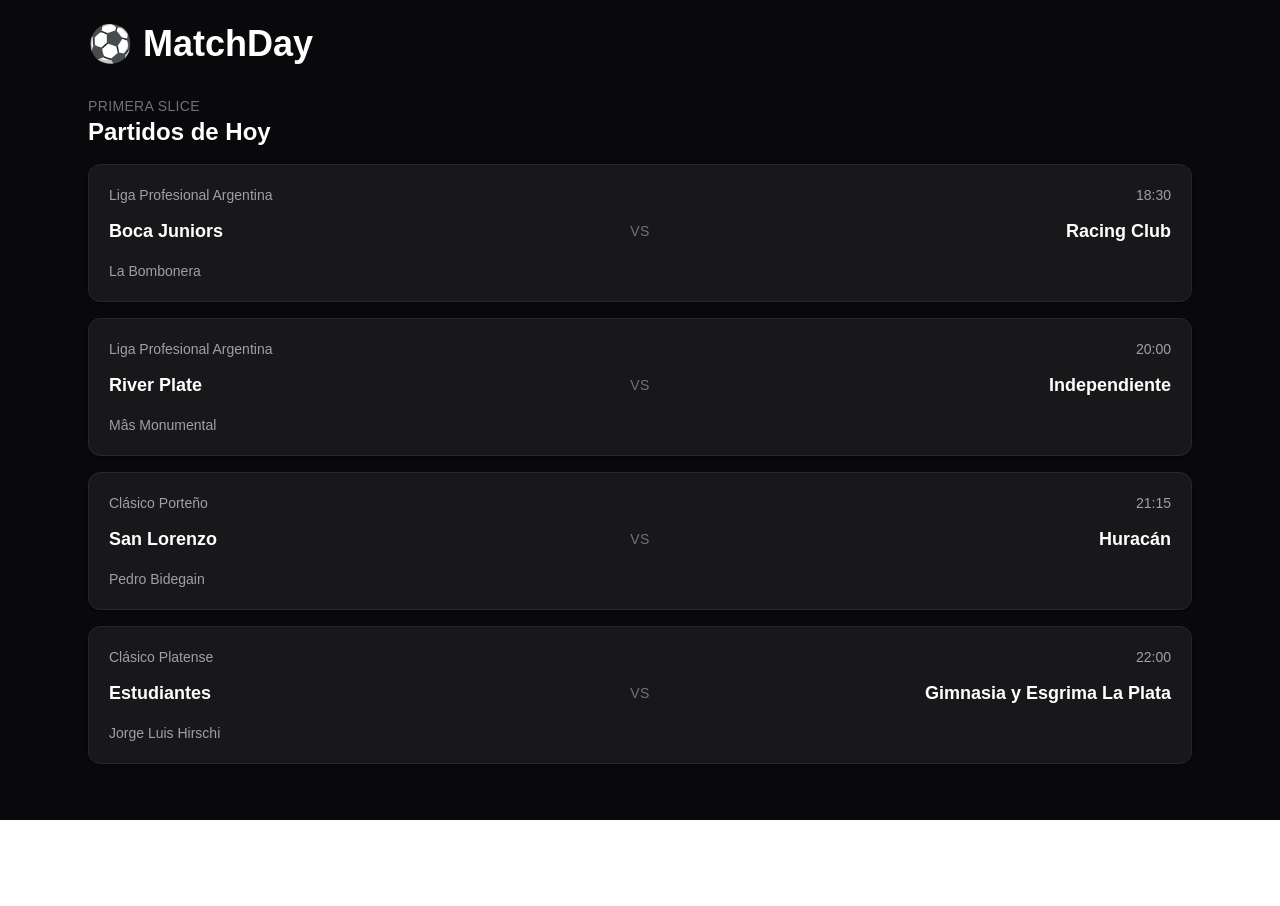
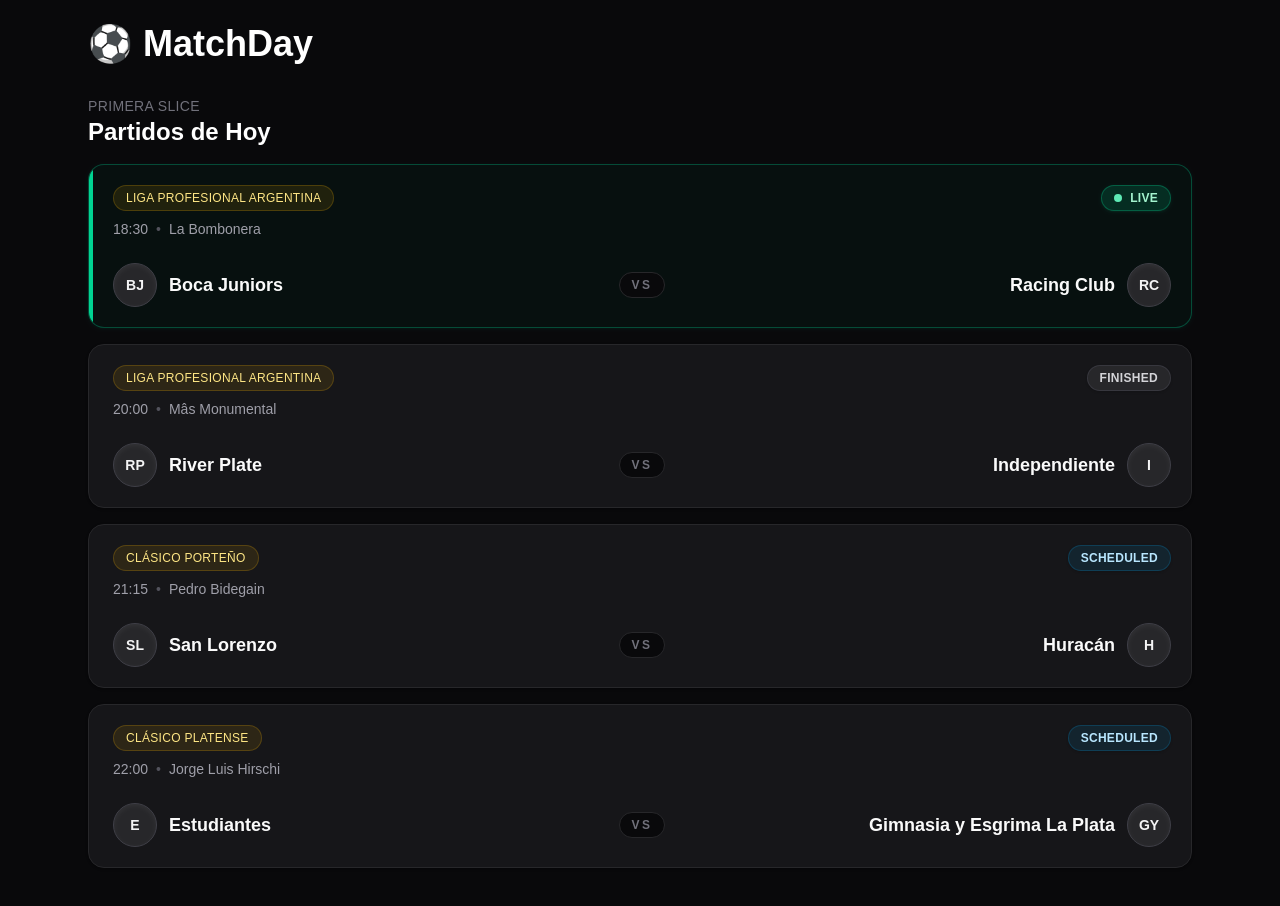
Before and after one commit to MarianEsteban/Matchday, a Next.js app: page / in a window 1280 px wide. Shown: the top 906 px of the page. Before the commit the page ends 820 px from the top, so only its background shows below. Built offline with nearby package versions, Linux system fonts and the light colour scheme.

Commit message:
Improve match card UI

```diff
--- a/components/matches/MatchCard.tsx
+++ b/components/matches/MatchCard.tsx
@@ -1,24 +1,96 @@
-import type { Match } from "@/types/match";
+import type { Match, MatchStatus } from "@/types/match";
 
 type MatchCardProps = {
   match: Match;
 };
 
+const statusBadgeStyles: Record<MatchStatus, string> = {
+  scheduled: "border-sky-500/20 bg-sky-500/10 text-sky-200",
+  live: "border-emerald-400/30 bg-emerald-400/15 text-emerald-200 shadow-emerald-500/10",
+  finished: "border-zinc-600/40 bg-zinc-800 text-zinc-300",
+};
+
+const statusLabels: Record<MatchStatus, string> = {
+  scheduled: "Scheduled",
+  live: "Live",
+  finished: "Finished",
+};
+
+function getTeamInitials(teamName: string) {
+  return teamName
+    .split(" ")
+    .filter(Boolean)
+    .slice(0, 2)
+    .map((word) => word[0])
+    .join("")
+    .toUpperCase();
+}
+
+function TeamBlock({
+  align = "left",
+  teamName,
+}: {
+  align?: "left" | "right";
+  teamName: string;
+}) {
+  const isRightAligned = align === "right";
+
+  return (
+    <div className={`flex items-center gap-3 ${isRightAligned ? "sm:flex-row-reverse" : ""}`}>
+      <div className="flex h-11 w-11 shrink-0 items-center justify-center rounded-full border border-zinc-700 bg-zinc-800 text-sm font-bold text-zinc-100 shadow-inner shadow-white/5">
+        {getTeamInitials(teamName)}
+      </div>
+      <span
+        className={`text-base font-semibold text-zinc-50 sm:text-lg ${
+          isRightAligned ? "sm:text-right" : ""
+        }`}
+      >
+        {teamName}
+      </span>
+    </div>
+  );
+}
+
 export function MatchCard({ match }: MatchCardProps) {
+  const isLive = match.status === "live";
+
   return (
-    <article className="rounded-xl border border-zinc-800 bg-zinc-900 p-5 shadow-sm">
-      <div className="mb-3 flex items-center justify-between gap-4 text-sm text-zinc-400">
-        <span>{match.competition}</span>
-        <time dateTime={`${match.date}T${match.kickoffTime}`}>{match.kickoffTime}</time>
+    <article
+      className={`relative overflow-hidden rounded-2xl border p-5 shadow-sm transition-colors ${
+        isLive
+          ? "border-emerald-400/30 bg-emerald-950/20 shadow-emerald-950/30"
+          : "border-zinc-800 bg-zinc-900/90 shadow-black/20"
+      }`}
+    >
+      {isLive ? <div className="absolute inset-y-0 left-0 w-1 bg-emerald-400" /> : null}
+
+      <div className="flex flex-wrap items-start justify-between gap-3 pl-1">
+        <div className="space-y-2">
+          <span className="inline-flex items-center rounded-full border border-amber-400/20 bg-amber-400/10 px-3 py-1 text-xs font-medium uppercase tracking-wide text-amber-200">
+            {match.competition}
+          </span>
+          <div className="text-sm text-zinc-400">
+            <time dateTime={`${match.date}T${match.kickoffTime}`}>{match.kickoffTime}</time>
+            <span className="mx-2 text-zinc-600">•</span>
+            <span>{match.venue}</span>
+          </div>
+        </div>
+
+        <span
+          className={`inline-flex items-center rounded-full border px-3 py-1 text-xs font-semibold uppercase tracking-wide shadow-sm ${statusBadgeStyles[match.status]}`}
+        >
+          {isLive ? <span className="mr-2 h-2 w-2 rounded-full bg-emerald-300" /> : null}
+          {statusLabels[match.status]}
+        </span>
       </div>
 
-      <div className="grid gap-2 text-lg font-semibold sm:grid-cols-[1fr_auto_1fr] sm:items-center">
-        <span>{match.homeTeam}</span>
-        <span className="text-sm font-medium uppercase tracking-wide text-zinc-500">vs</span>
-        <span className="sm:text-right">{match.awayTeam}</span>
+      <div className="mt-6 grid gap-4 pl-1 sm:grid-cols-[1fr_auto_1fr] sm:items-center">
+        <TeamBlock teamName={match.homeTeam} />
+        <div className="flex items-center justify-center rounded-full border border-zinc-800 bg-zinc-950 px-3 py-1 text-xs font-semibold uppercase tracking-[0.2em] text-zinc-500">
+          vs
+        </div>
+        <TeamBlock align="right" teamName={match.awayTeam} />
       </div>
-
-      <p className="mt-4 text-sm text-zinc-400">{match.venue}</p>
     </article>
   );
 }
--- a/data/mock/matches.ts
+++ b/data/mock/matches.ts
@@ -34,7 +34,7 @@
       kickoffTime: "18:30",
       venue: "La Bombonera",
       date: matchDate,
-      status: "scheduled",
+      status: "live",
     },
     {
       id: `river-independiente-${matchDate}`,
@@ -44,7 +44,7 @@
       kickoffTime: "20:00",
       venue: "Mâs Monumental",
       date: matchDate,
-      status: "scheduled",
+      status: "finished",
     },
     {
       id: `san-lorenzo-huracan-${matchDate}`,
```
